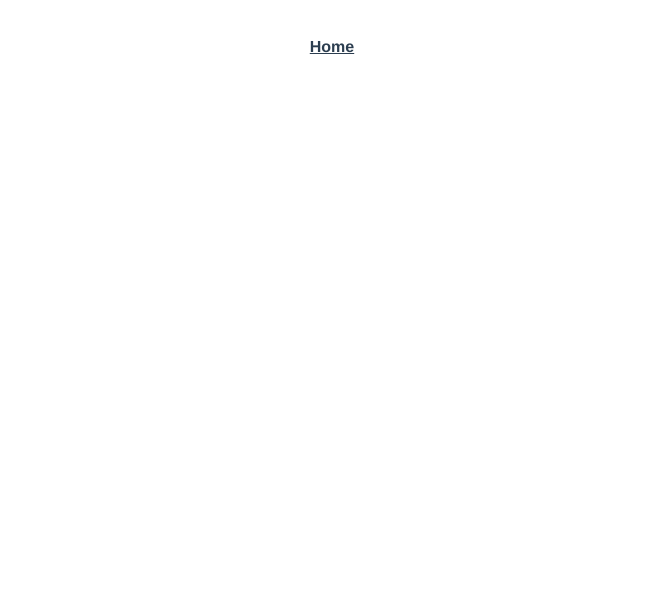
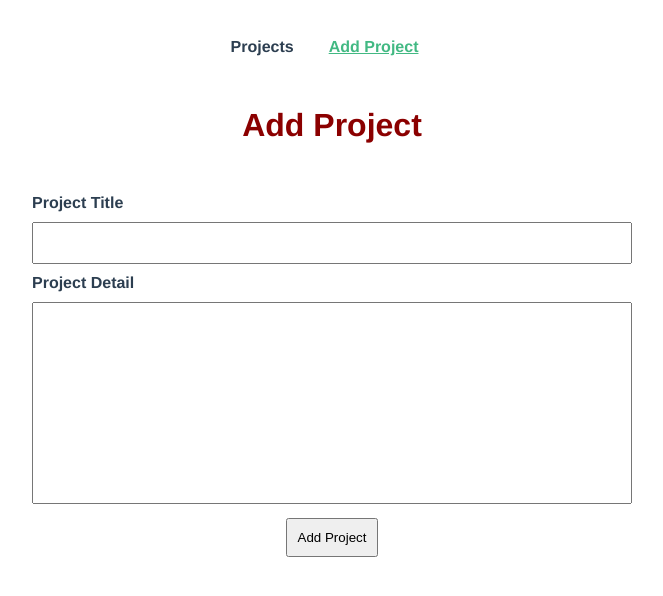
Before and after one commit to HtetKo510217/project_planner, a Vue app: page /addProject in a window 1280 px wide. Before the commit this address had no page. Shown: the top 596 px of the page, without its empty margins (308-971 px from the left). Built offline with nearby package versions, Linux system fonts and the light colour scheme.

Commit message:
Add Projct form feature

```diff
--- a/database/db.json
+++ b/database/db.json
@@ -7,22 +7,10 @@
       "complete": false
     },
     {
-      "id": 2,
-      "title": "project title2",
-      "detail": "project detail 2",
-      "complete": false
-    },
-    {
-      "id": 3,
-      "title": "project title3",
-      "detail": "project detail 3",
-      "complete": true
-    },
-    {
-      "id": 4,
-      "title": "project title4",
-      "detail": "project detail 4",
-      "complete": true
+      "title": "Est aut perspiciatis",
+      "detail": "Et pariatur Illo no",
+      "complete": false,
+      "id": 2
     }
   ]
 }
--- a/src/components/NavBar.vue
+++ b/src/components/NavBar.vue
@@ -1,6 +1,7 @@
 <template>
   <nav>
-    <router-link to="/">Home</router-link>
+    <router-link to="/">Projects</router-link>
+    <router-link :to="{name:'addProject'}">Add Project</router-link>
   </nav>
   <router-view/>
 </template>
@@ -19,9 +20,13 @@ nav {
 nav a {
   font-weight: bold;
   color: #2c3e50;
+  margin-right: 15px;
+  text-decoration: none;
+  padding: 10px;
 }
 
 nav a.router-link-exact-active {
   color: #42b983;
+  text-decoration: underline;
 }
 </style>
--- a/src/router/index.js
+++ b/src/router/index.js
@@ -1,12 +1,17 @@
 import { createRouter, createWebHistory } from 'vue-router'
 import HomeView from '../views/HomeView.vue'
-
+import AddProject from '../views/AddProject.vue'
 const routes = [
   {
     path: '/',
     name: 'home',
     component: HomeView
   },
+  {
+    path: '/addProject',
+    name: 'addProject',
+    component: AddProject
+  }
 ]
 
 const router = createRouter({
--- /dev/null
+++ b/src/views/AddProject.vue
@@ -0,0 +1,77 @@
+<template>
+  <h1>Add Project</h1>
+  <form @submit.prevent="addProject">
+    <div class="from-group">
+        <label>Project Title</label>
+        <input type="text" v-model="title">
+    </div>
+    <div class="from-group">
+        <label>Project Detail</label>
+        <textarea  cols="30" rows="10" v-model="detail"></textarea>
+    </div>
+    <button>Add Project</button>
+  </form>
+</template>
+
+<script>
+import router from '@/router'
+export default {
+    data(){
+        return {
+            title:'',
+            detail:'',
+        }
+    },
+    methods: {
+        addProject() {
+           fetch("http://localhost:3000/projects",{
+            method:"POST",
+            headers: {
+                "Content-Type" : "application/json"
+            },
+            body:JSON.stringify(
+                {
+                    title:this.title,
+                    detail:this.detail,
+                    complete:false
+                }
+            )
+           })
+           .then(()=> {
+                this.$router.push('/')
+            })
+            .catch((err)=> {
+                console.log(err);
+            })
+        }
+    }
+}
+</script>
+
+<style scoped>
+    h1 {
+        color: darkred;
+        margin-bottom: 50px;
+    }
+    .from-group label {
+        display: block;
+        padding-bottom: 10px;
+        text-align: left;
+        font-size: 16px;
+        font-weight: bold;
+    }
+    .from-group input,
+    .from-group textarea {
+        width: 100%;
+        box-sizing: border-box;
+        padding: 10px;
+        resize: none;
+        margin-bottom: 10px;
+        outline: none;
+        font-size: 16px;
+    }
+    button {
+        padding: 10px;
+        cursor: pointer;
+    }
+</style>
```
